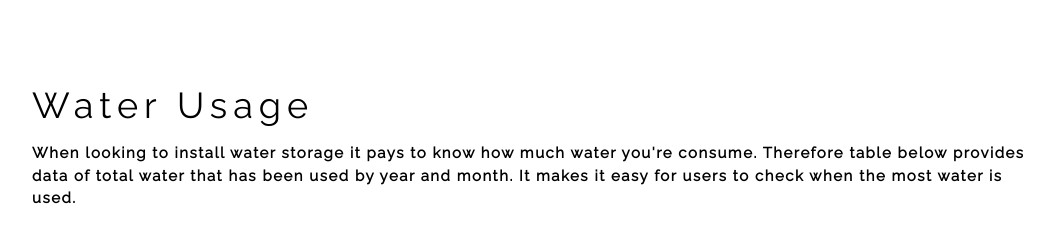
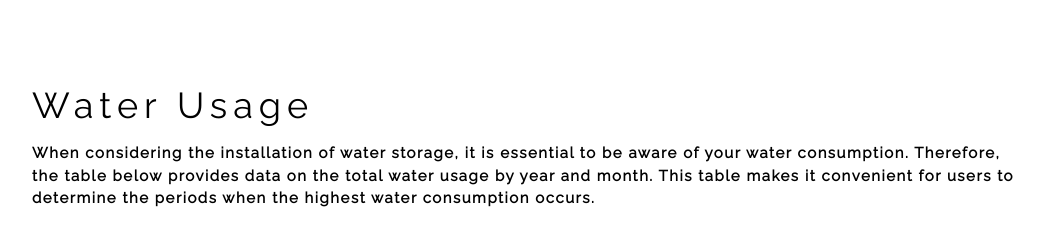
Before and after one commit to amirulaimanr/watertankmonitoringsystem, a PHP site: page / in a window 1280 px wide; the page is wider, and only the part inside the window is pictured. Shown: the part 2745-2997 px from the top of that part, without its empty margins (108-1162 px from the left). Run offline with PHP 8.4, Linux system fonts and the light colour scheme; data that the repository does not hold is empty; some libraries are stand-ins or nearby versions.

Commit message:
edit text

```diff
--- a/index.php
+++ b/index.php
@@ -153,9 +153,9 @@ Water tank users can view the real-time status and measurements of their water t
           <div class="realtime_data">
             <h1><span class="realtime_title">Real-time Water Level</span></h1>
             <p class="realtime_p">
-            The dashboard shown below display real time water level of Kolej Kediaman Tuanku Tengku Fauziah Hostel overhead tank. Tank level is updated every minute on arrival of sensor data.
+            The dashboard displayed below shows the real-time water level of the Kolej Kediaman Tuanku Tengku Fauziah Hostel overhead tank. The tank level is updated every minute upon receiving sensor data.
 
-            Since the real-time data changes marginally in a minute, you may find no change in the tank level.
+Since the real-time data changes minimally within a minute, you may not observe any noticeable changes in the tank level.
             </p>
           </div>
 
@@ -246,7 +246,7 @@ Water tank users can view the real-time status and measurements of their water t
         <div class="statistic_data">
             <h1><span class="realtime_title">Statistics</span></h1>
             <p class="statistic_p">
-            The graph (shown below the tank animation) displays the water level readings for a selected date. Y-axis indicates the volume of water left in the tank and X-axis denotes hours in a day. Since the hardware system has stopped working you cannot see the graph data currently.
+            The graph displayed below the tank animation depicts the water level readings for a selected date. The Y-axis represents the volume of water remaining in the tank, while the X-axis represents the hours in a day. Please note that due to the hardware system being currently non-functional, the graph data is not visible at the moment.
             <h5 style=" font-weight: 600; color: blue;">Select date ( 19 June 2021 - 20 June 2021 ) for last data recorded.</h5>
             </p>
 
@@ -346,7 +346,7 @@ Water tank users can view the real-time status and measurements of their water t
         <div class="usage_data">
           <h1 class="usage_title">Water Usage</h1>
           <p class="usage_p">
-            When looking to install water storage it pays to know how much water you're consume. Therefore table below provides data of total water that has been used by year and month. It makes it easy for users to check when the most water is used.
+            When considering the installation of water storage, it is essential to be aware of your water consumption. Therefore, the table below provides data on the total water usage by year and month. This table makes it convenient for users to determine the periods when the highest water consumption occurs.
           </p>
         </div>
 
@@ -386,7 +386,7 @@ Water tank users can view the real-time status and measurements of their water t
         <div class="gallery_data">
           <h1 class="gallery_title">Gallery</h1>
           <p class="gallery_p">
-          Check out our complete range of pictures gallery! These provide in-depth detail on how the system works, we mount the ultrasonic level sensor in your tanks. The sensor senses the distance between the fluid and itself and sends the distance data to a cellular/satellite gateway. The data is further transmitted to our database, where we convert the raw data into meaningful information (fluid quantity in the tanks) and display it on IoT dashboard.
+         Check out our comprehensive range of picture galleries! These galleries provide detailed insight into how our system works and how we install the ultrasonic level sensor in your tanks. The sensor accurately measures the distance between the fluid and itself, and then transmits this distance data to a cellular/satellite gateway. From there, the data is sent to our database, where we convert the raw data into meaningful information, specifically the fluid quantity in the tanks. This information is then displayed on our IoT dashboard, allowing you to easily monitor and track your tank levels.
           </p>
 
 
@@ -398,21 +398,21 @@ Water tank users can view the real-time status and measurements of their water t
             <img class="photo" src="img/a.gif" alt="">
             <div class="caption">
             <h3>System Architecture</h3>
-            <p>In this project, the IoT-based smart water tank system consists of the four major parts which are the hardware, software, networking and mobile communication</p>
+            <p>In this project, the IoT-based smart water tank system comprises four major components: hardware, software, networking, and mobile communication.</p>
             </div>
           </div>
           <div class="gallery_img">
             <img class="photo" src="img/tank.jpg" alt="">
             <div class="caption">
             <h3>Water Tank Prototype</h3>
-            <p> Prototype of the Water Tank and the placement of the sensors. The water tank was marked with an indicator and the water level can be observed from the outside of the water tank.</p>
+            <p> This is the prototype of the water tank, which includes the placement of sensors. The water tank has been marked with an indicator, allowing the water level to be easily observed from outside the tank</p>
             </div>
           </div>
           <div class="gallery_img">
             <img class="photo" src="img/connection.jpg" alt="">
             <div class="caption">
             <h3>Hardware Connection</h3>
-            <p>The connection between the WeMos D1R2 and all the modules. All the sensors were connected to the IO pin of the WeMos D1R2.</p>
+            <p>The WeMos D1R2 is connected to all the modules in the system. All the sensors are connected to the IO pin of the WeMos D1R2 for communication and data transfer.</p>
             </div>
           </div>
         </div>
```
